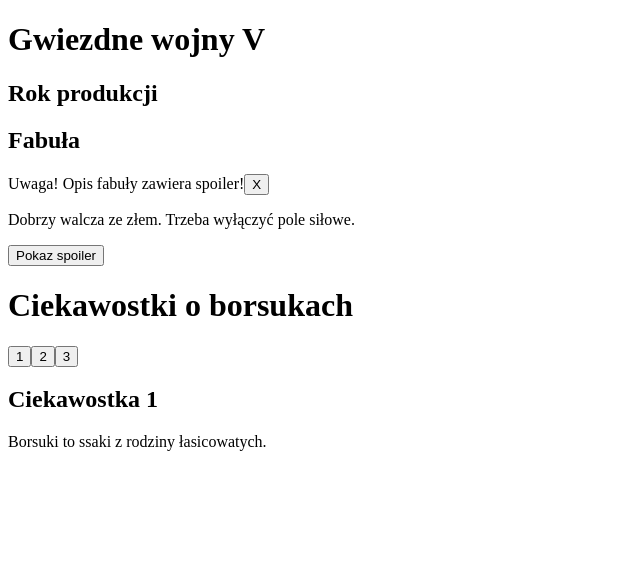
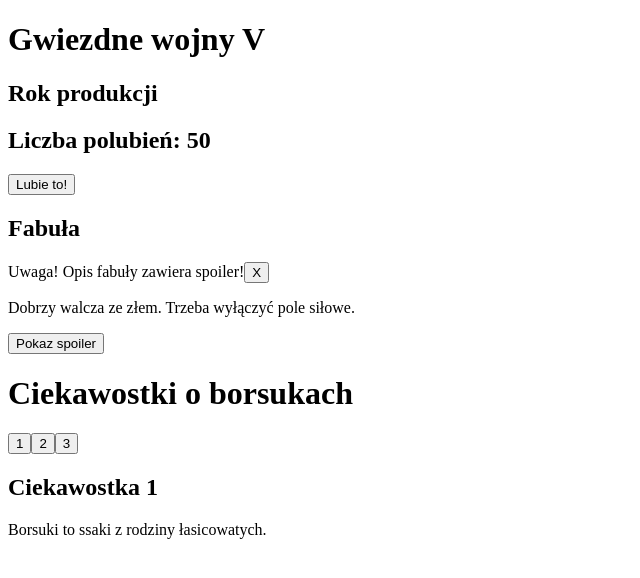
Before and after one commit to Marcin-podgorski93/Task_ZrozumiecReact, a React (Vite) app in the folder zrozumiec-react/: page / in a window 1280 px wide. Shown: the top 578 px of the page, without its empty margins (0-640 px from the left). Built offline with nearby package versions, Linux system fonts and the light colour scheme.

Commit message:
add counting of likes

```diff
--- a/zrozumiec-react/src/App.jsx
+++ b/zrozumiec-react/src/App.jsx
@@ -4,6 +4,7 @@
   const [isSpoilerShown, setSpoilerShown] = useState(false);
   const [isWarningShown, setIsWarningShown] = useState(true);
   const [isSection, setSection] = useState(1);
+  const [numbersOfLikes, setNumberOfLikes] = useState(50);
 
   function handleClick() {
     setSpoilerShown(true);
@@ -17,10 +18,17 @@
   function handleCloseWarningClick() {
     setIsWarningShown(false);
   }
+
+  function handleLikeButtonClick() {
+    setNumberOfLikes(numbersOfLikes + 1);
+  }
+
   return (
     <>
       <h1>Gwiezdne wojny V</h1>
       <h2>Rok produkcji</h2>
+      <h2>Liczba polubień: {numbersOfLikes}</h2>
+      <button onClick={handleLikeButtonClick}>Lubie to!</button>
       <h2>Fabuła</h2>
       {isWarningShown && (
         <p>
```
